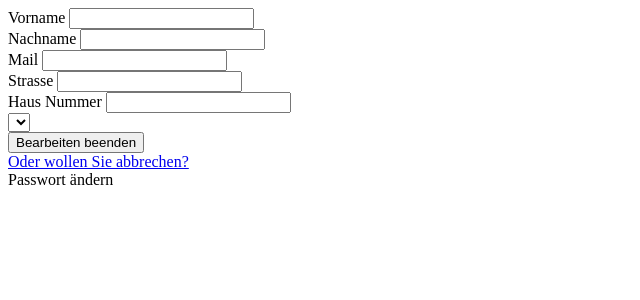
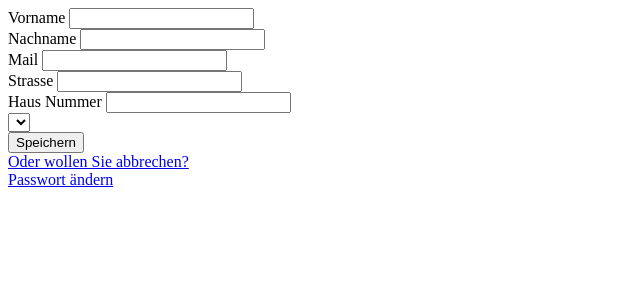
Before and after one commit to Luzi-Martin/LegoShop, a PHP site: page /edit.php in a window 1280 px wide. Shown: the top 300 px of the page, without its empty margins (0-640 px from the left). Run offline with PHP 8.4, Linux system fonts and the light colour scheme; data that the repository does not hold is empty.

Commit message:
fixed userEdit

```diff
--- a/templates/user/edit.php
+++ b/templates/user/edit.php
@@ -45,7 +45,7 @@
 		</div>
 		<div class="row">
 			<div class=" col-md-5">
-				<button type="submit" name="send" class="btn btn-primary">Bearbeiten beenden</button>
+				<button type="submit" name="send" class="btn btn-primary">Speichern</button>
 			</div>
 			<div>
 				<a href="/">Oder wollen Sie abbrechen?</a>
@@ -53,7 +53,7 @@
 		</div>
 		<div class="row">
 			<div class="col-md-5 mt-2">
-                <a href?"<button type="submit" class="btn btn-primary">Passwort ändern</button>
+                <a href="user/editPassword"<button type="submit" class="btn btn-primary">Passwort ändern</button></a>
 			</div>
         </div>
 	</form>
```
